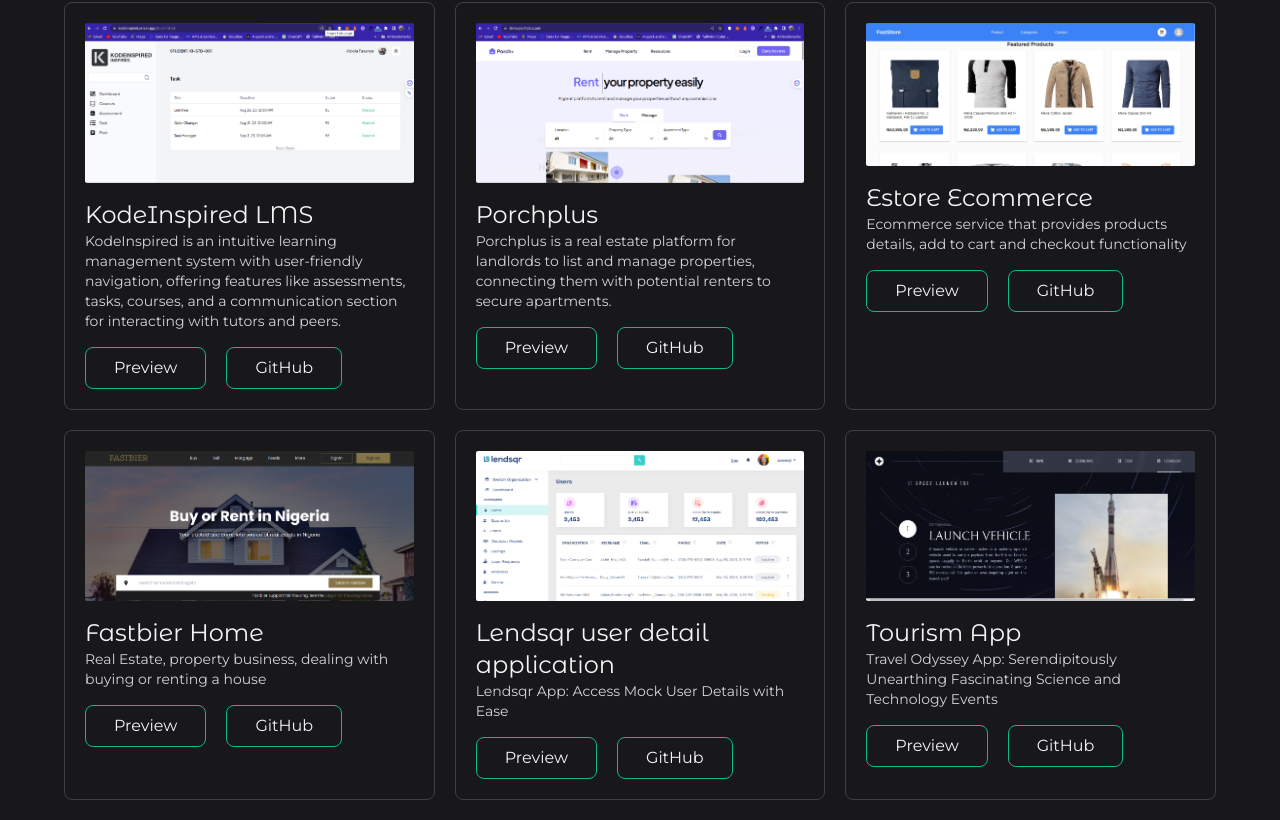
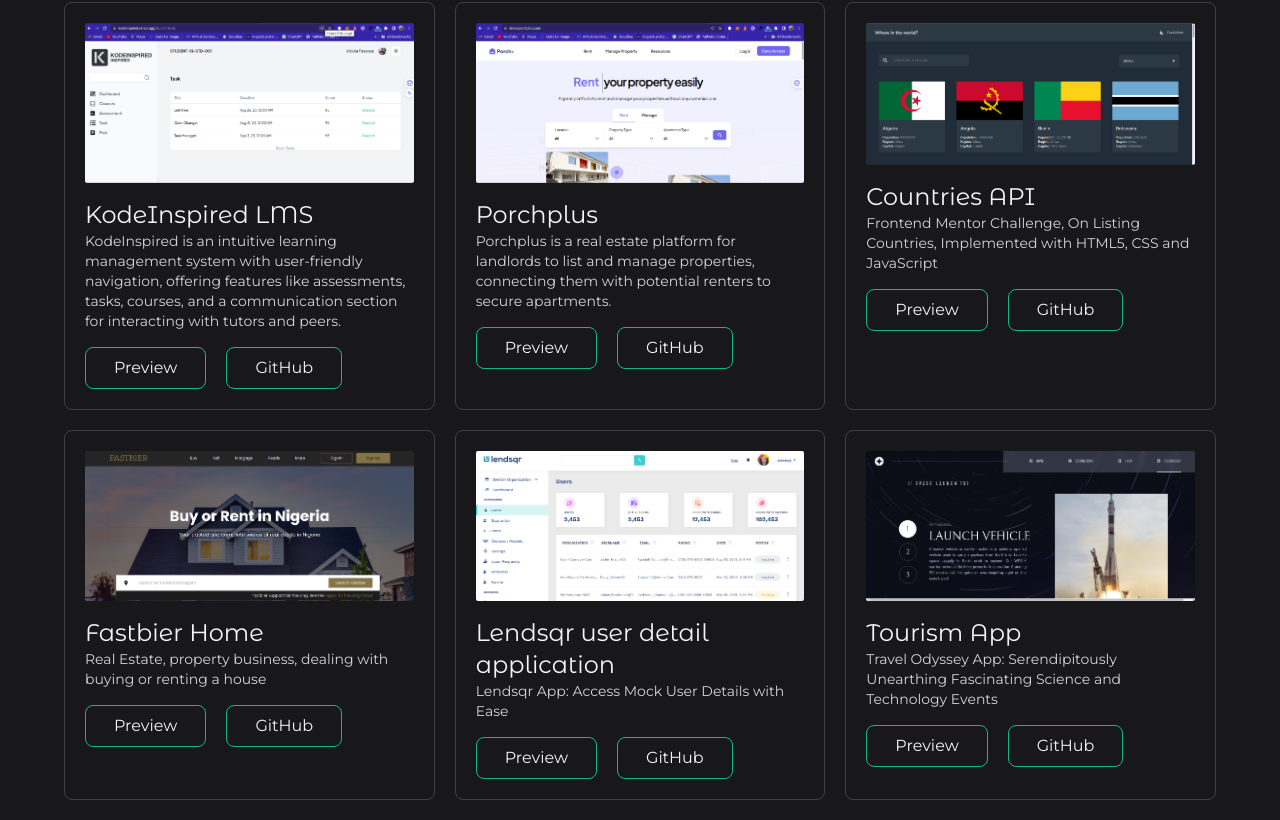
Before and after one commit to dev-harbiola/portfolio, a React (Vite) app: page / in a window 1280 px wide. Shown: the part 1990-2810 px from the top of the page. Built offline with nearby package versions, Linux system fonts and the light colour scheme.

Commit message:
refactor

```diff
--- a/src/data/projects.ts
+++ b/src/data/projects.ts
@@ -1,6 +1,6 @@
 import porchplus from "../assets/porchplus.png";
 import lms from "../assets/kodeinpired.png";
-import eshop from "../assets/eshop.png";
+import countries from "../assets/countries.png";
 import fastbier from "../assets/fastbier.png";
 import lendsqr from "../assets/lendsqr.png";
 import tourism from "../assets/tourism.png";
@@ -34,15 +34,15 @@
 
   {
     id: 3,
-    name: "Estore Ecommerce",
+    name: "Countries API",
     description:
-      "Ecommerce service that provides products details, add to cart and  checkout functionality",
+      "Frontend Mentor Challenge, On Listing Countries, Implemented with HTML5, CSS and JavaScript",
     link: {
-      preview: "http://eshop-fashion.netlify.app/",
-      github: "github.com/abiolafasanya/estore",
+      preview: "https://abiolafasanya.github.io/country-api/",
+      github: "https://github.com/abiolafasanya/country-api",
     },
-    stack: "React, Sass, Express, MongoDB",
-    image: eshop,
+    stack: "HTML, CSS and JavaScript",
+    image: countries,
   },
 
   {
--- a/src/data/socials.ts
+++ b/src/data/socials.ts
@@ -15,7 +15,7 @@
   },
   {
     name: "Twitter",
-    url: "https://twitter.com/harbiola78",
+    url: "https://twitter.com/abiola__fasanya",
     icon: CiTwitter,
   },
   {
```
Also changed, not shown: src/assets/countries.png (added).
